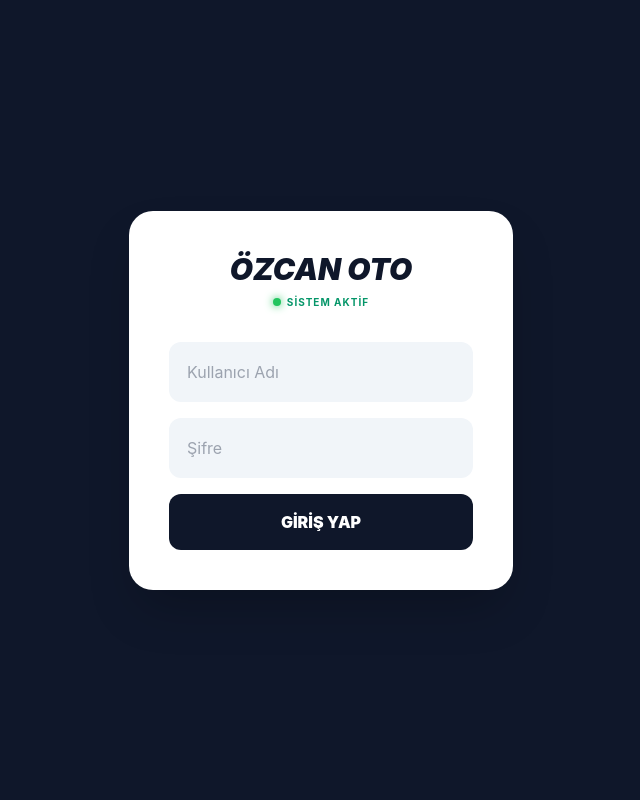
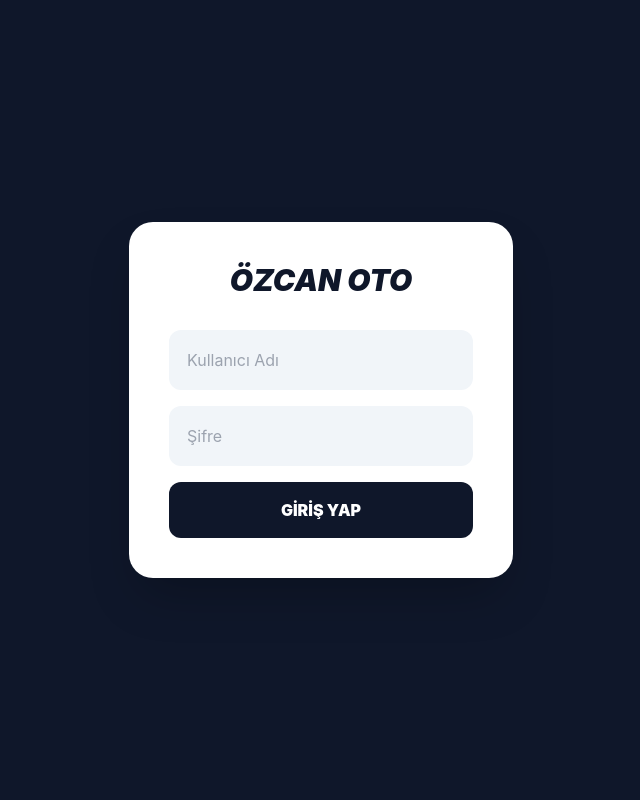
Before and after one commit to erdembctk01-stack/stok-takip-backend, a Flask app: page / in a window 1280 px wide. Shown: the whole page, without its empty margins (319-959 px from the left). Run offline with Flask 3, Linux system fonts and the light colour scheme; some libraries are stand-ins or nearby versions.

Commit message:
Update index.html

```diff
--- a/templates/index.html
+++ b/templates/index.html
@@ -18,18 +18,13 @@
         .btn-action { padding: 8px 12px; border-radius: 8px; font-weight: bold; font-size: 11px; text-transform: uppercase; transition: 0.2s; }
         .btn-action:hover { opacity: 0.8; }
         #main-layout { display: none; width: 100%; }
-        /* Yanıp sönen ışık efekti */
-        .status-dot { height: 8px; width: 8px; background-color: #22c55e; border-radius: 50%; display: inline-block; margin-right: 6px; box-shadow: 0 0 8px #22c55e; }
     </style>
 </head>
 <body>
 
     <div id="login-screen">
         <div class="bg-white p-10 rounded-3xl shadow-2xl w-96 text-center">
-            <h1 class="text-3xl font-black italic mb-2 text-slate-900">ÖZCAN OTO</h1>
-            <p class="text-[10px] font-bold text-emerald-600 uppercase tracking-widest mb-8 flex items-center justify-center">
-                <span class="status-dot"></span> Sistem Aktif
-            </p>
+            <h1 class="text-3xl font-black italic mb-8 text-slate-900">ÖZCAN OTO</h1>
             <div id="login-form" class="space-y-4">
                 <input id="user-in" type="text" placeholder="Kullanıcı Adı" class="w-full p-4 bg-slate-100 rounded-xl outline-none border-2 border-transparent focus:border-orange-500">
                 <input id="pass-in" type="password" placeholder="Şifre" class="w-full p-4 bg-slate-100 rounded-xl outline-none border-2 border-transparent focus:border-orange-500">
@@ -41,10 +36,7 @@
     <div id="main-layout">
         <aside class="sidebar">
             <div class="p-8 border-b border-slate-800 text-center">
-                <h1 class="text-2xl font-black italic text-white leading-tight">ÖZCAN OTO</h1>
-                <p class="text-[9px] font-bold text-emerald-400 uppercase tracking-[0.2em] mt-1 flex items-center justify-center">
-                    <span class="status-dot" style="width:6px; height:6px;"></span> Sistem Aktif
-                </p>
+                <h1 class="text-2xl font-black italic text-white">ÖZCAN OTO</h1>
             </div>
             <nav class="mt-6 flex-1">
                 <div onclick="showPage('dashboard')" id="btn-dashboard" class="sidebar-link sidebar-active"><i class="fas fa-home mr-3"></i> Dashboard</div>
@@ -82,7 +74,6 @@
                     <h2 class="text-3xl font-black italic uppercase">Satış Yap</h2>
                     <div class="flex gap-2">
                         <button onclick="exportExcel('invoices')" class="bg-green-600 text-white btn-action">Excel</button>
-                        <button onclick="sendGmail('invoices')" class="bg-orange-600 text-white btn-action">Mail</button>
                         <button onclick="openImportModal('invoices')" class="bg-blue-600 text-white btn-action">Veri Yükle</button>
                     </div>
                 </div>
@@ -111,7 +102,6 @@
                     <h2 class="text-3xl font-black italic uppercase">Parça Yönetimi</h2>
                     <div class="flex gap-2">
                         <button onclick="exportExcel('products')" class="bg-green-600 text-white btn-action">Excel</button>
-                        <button onclick="sendGmail('products')" class="bg-orange-600 text-white btn-action">Mail</button>
                         <button onclick="openImportModal('products')" class="bg-blue-600 text-white btn-action">Veri Yükle</button>
                     </div>
                 </div>
@@ -136,10 +126,7 @@
             <div id="page-cari" class="page-content">
                 <div class="flex justify-between items-center mb-8">
                     <h2 class="text-3xl font-black italic uppercase">Cari Rehber</h2>
-                    <div class="flex gap-2">
-                        <button onclick="exportExcel('customers')" class="bg-green-600 text-white btn-action">Excel</button>
-                        <button onclick="openImportModal('customers')" class="bg-blue-600 text-white btn-action">Veri Yükle</button>
-                    </div>
+                    <button onclick="openImportModal('customers')" class="bg-blue-600 text-white btn-action">Veri Yükle</button>
                 </div>
                 <div id="cari-list" class="grid grid-cols-1 md:grid-cols-3 gap-4"></div>
             </div>
@@ -201,7 +188,7 @@
             document.getElementById('dash-deger').innerText = s.depo;
         }
 
-        // --- VERİ YÜKLEME ---
+        // --- VERİ YÜKLEME (IMPORT) MANTIĞI ---
         let currentImportCol = '';
         function openImportModal(col) {
             currentImportCol = col;
@@ -233,20 +220,7 @@
             });
         }
 
-        // --- MAIL RAPORLAMA ---
-        async function sendGmail(api) {
-            const res = await fetch(`${API_URL}/${api}`);
-            const data = await res.json();
-            let body = "ÖZCAN OTO RAPORU\n\n";
-            data.forEach(i => {
-                if(api === 'products') body += `${i.name} - Stok: ${i.stock} - Maliyet: ${i.price} TL\n`;
-                if(api === 'invoices') body += `${f.tarih}: ${i.ad} - ${i.parca_ad} (${i.toplam} TL)\n`;
-                if(api === 'customers') body += `${i.ad} - Tel: ${i.tel}\n`;
-            });
-            window.location.href = `mailto:?subject=OzcanOto_${api}_Raporu&body=${encodeURIComponent(body)}`;
-        }
-
-        // --- STOK ---
+        // --- STOK İŞLEMLERİ ---
         async function parcaEkle() {
             const data = {
                 name: document.getElementById('new-name').value,
@@ -284,7 +258,7 @@
             yukleStok();
         }
 
-        // --- SATIŞ ---
+        // --- SATIŞ / FATURA ---
         async function faturaKes() {
             const data = {
                 ad: document.getElementById('fat-ad').value,
@@ -311,7 +285,7 @@
                 </tr>`).join('');
         }
 
-        // --- GİDER ---
+        // --- GİDER EKLE ---
         async function giderEkle() {
             const data = {
                 aciklama: document.getElementById('exp-name').value,
@@ -331,7 +305,6 @@
                 </div>`).join('');
         }
 
-        // --- CARİ ---
         async function yukleCari() {
             const res = await fetch(`${API_URL}/customers`);
             const data = await res.json();
```
